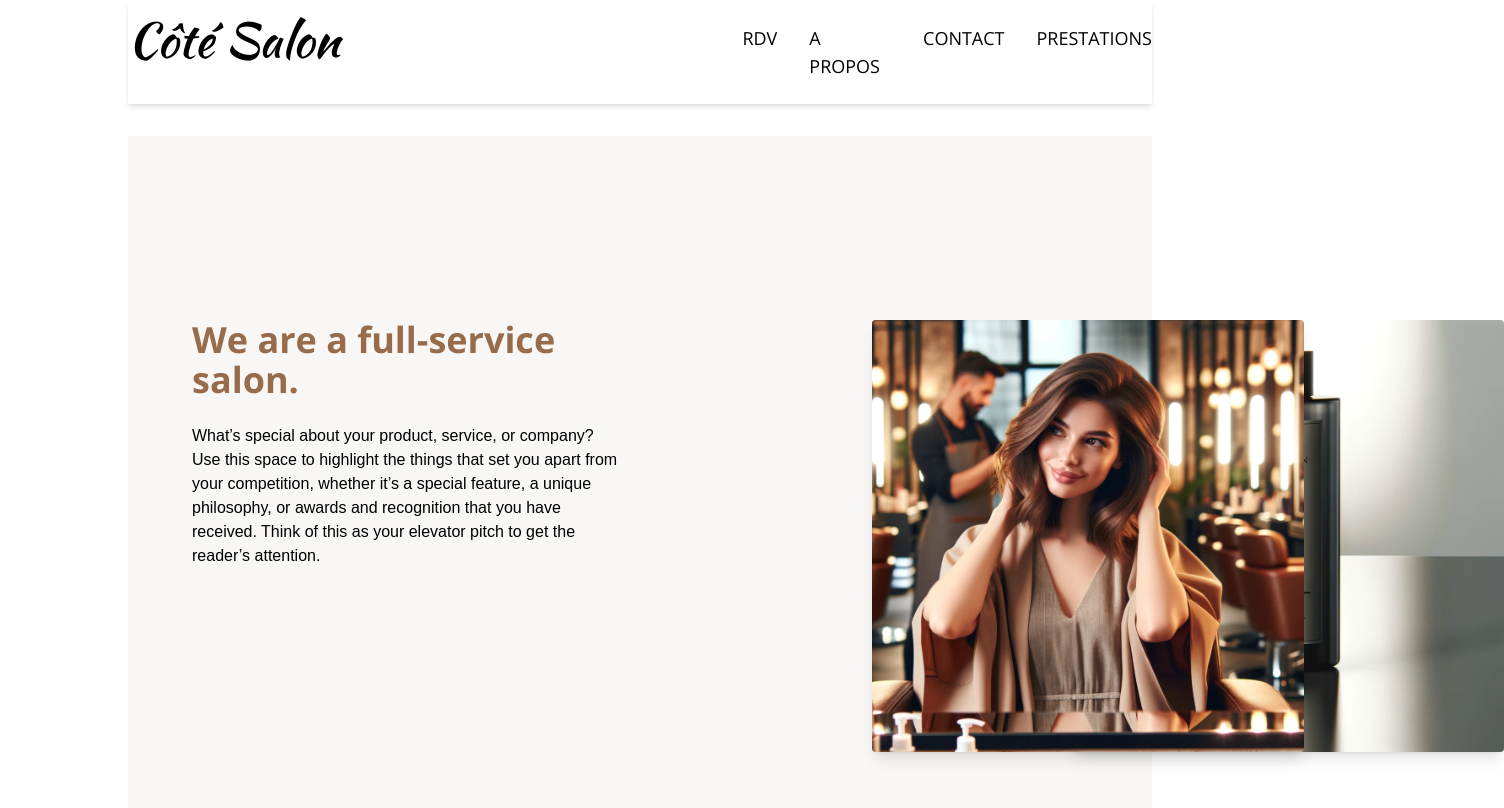
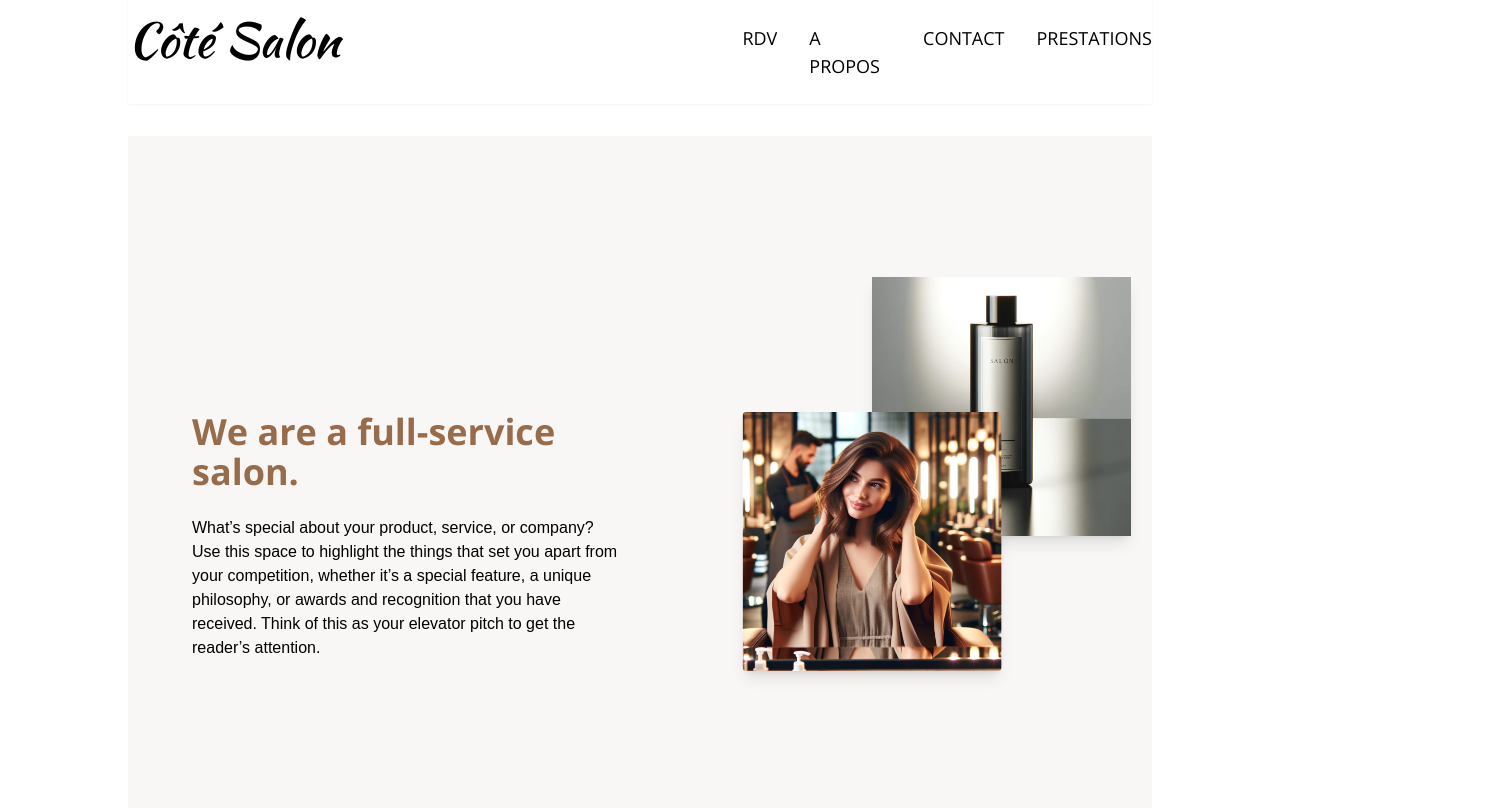
Before and after one commit to GaspardPierre/HairCut, a React (Vite) app in the folder HairCut/: page /about in a window 1280 px wide. Shown: the top 808 px of the page, 1504 px wide, since content can reach past the window. Built offline with nearby package versions, Linux system fonts and the light colour scheme.

Commit message:
fix about +header

```diff
--- a/HairCut/src/About.tsx
+++ b/HairCut/src/About.tsx
@@ -5,7 +5,7 @@ import Product from "/product.png" // Assurez-vous d'importer Tailwind CSS
 
 const About = () => {
   return (
-    <div className="mx-auto my-8 lg:w-4/5 xl:w-4/5 bg-[#F8F7F6] font-murecho min-h-screen flex items-center justify-center p-4">
+    <div className="mx-auto my-8 lg:w-4/5 xl:w-4/5 bg-[#F8F7F6] font-murecho min-h-screen flex items-center justify-center p-4 ">
       <div className="max-w-4xl mx-auto grid grid-cols-1 md:grid-cols-2 gap-8">
         <div className="space-y-6">
           <h1 className="text-4xl font-bold text-[#986C4A] font-open">
@@ -15,16 +15,16 @@ const About = () => {
             What’s special about your product, service, or company? Use this space to highlight the things that set you apart from your competition, whether it’s a special feature, a unique philosophy, or awards and recognition that you have received. Think of this as your elevator pitch to get the reader’s attention.
           </p>
         </div>
-        <div className="flex -space-x-4 justify-center md:justify-start">
+        <div className="md:relative">
           <img
             src={Customer}
             alt="Woman adjusting her hair in a salon setting, showcasing the personal and attentive service customers can expect."
-            className="rounded shadow-lg transform translate-x-2/4 "
+            className="rounded shadow-lg md:absolute md:w-3/5 md:right-1/2 md:transform md:translate-x-1/2 md:z-10 w-80 md:mb-4 mb-8"
           />
           <img
             src={Product}
             alt="Premium salon product bottle with a minimalist design, signifying the quality of products used."
-            className="rounded shadow-lg "
+            className="rrounded shadow-lg md:absolute md:w-3/5 md:left-1/2 md:bottom-1/2 w-80 "
           />
         </div>
       </div>
--- a/HairCut/src/Agenda.tsx
+++ b/HairCut/src/Agenda.tsx
@@ -1,8 +1,13 @@
-
+import ResaClickWidget from "./ResaClic"
 
 const Agenda = () => {
   return (
-    <div>Agenda</div>
+    <div className="mx-auto my-8 lg:w-4/5 xl:w-4/5 bg-[#F8F7F6] font-murecho min-h-screen flex items-center justify-center p-4">
+
+      <ResaClickWidget />
+    </div>
+
+
   )
 }
 
--- a/HairCut/src/App.tsx
+++ b/HairCut/src/App.tsx
@@ -19,7 +19,7 @@ const App = () => {
     <Route path="/" element={<MainContent />} />
     <Route path="/about" element={<About />} />
     <Route path="/contact" element={<Contact />} />
-    <Route path="/rdv" element={<Agenda />} />
+    <Route path="/agenda" element={<Agenda />} />
       </Routes>
       {/* Footer component can be added here */}
     </div>
--- a/HairCut/src/Header.tsx
+++ b/HairCut/src/Header.tsx
@@ -4,9 +4,9 @@ import { Link } from "react-router-dom";
 
 const Header = () => {
     return (
-      <header className="bg-white shadow-md py-4 lg:w-4/5 xl:w-4/5 mx-auto">
-        <div className="container mx-auto flex justify-between items-center">
-        <div className="flex flex-col items-center justify-center w-full lg:w-1/3">
+      <header className="bg-white shadow-sm py-4 lg:w-4/5 xl:w-4/5 mx-auto ">
+        <div className="container mx-auto flex justify-between items-center ">
+        <div className="flex flex-col items-center justify-center w-full lg:w-1/3 ">
           < Link to ="/"
          className="w-full">
 
@@ -19,8 +19,8 @@ const Header = () => {
                     <h2>PRENDRE RDV</h2>
                 </Link>
                 </div>
-          <nav className=" lg:w-2/5">
-            <ul className="hidden lg:flex space-x-8">
+          <nav className=" xl:w-2/5">
+            <ul className="hidden lg:flex  space-x-6 xl:space-x-8">
               <li>
                 <Link to="/agenda"
                   className="text-gray-800 font-open hover:text-gray-600 space-x-2 text-lg"
--- /dev/null
+++ b/HairCut/src/ResaClic.tsx
@@ -0,0 +1,18 @@
+
+
+
+
+
+
+const ResaClickWidget = () => {
+  return (
+    <div className="resa-widget">
+      <iframe
+        className="border-0  w-full"
+        src="https://fr.resaclick.net/features/pro/proPublic/iframe/agenda.php?v=9834_Q9kdpNazBgchblGFeXT4&bgColor=white">
+      </iframe>
+    </div>
+  );
+};
+
+export default ResaClickWidget;
```
